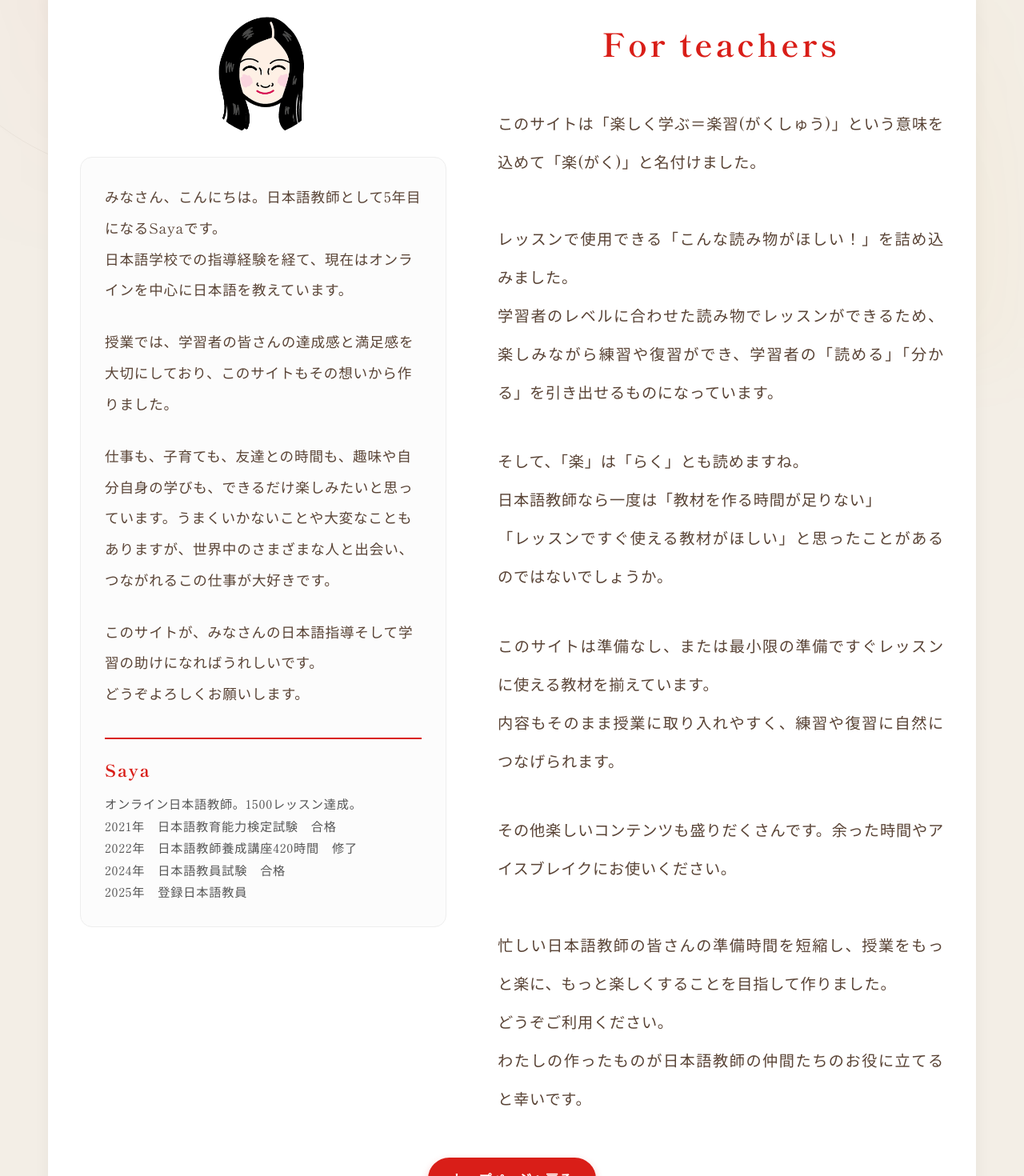
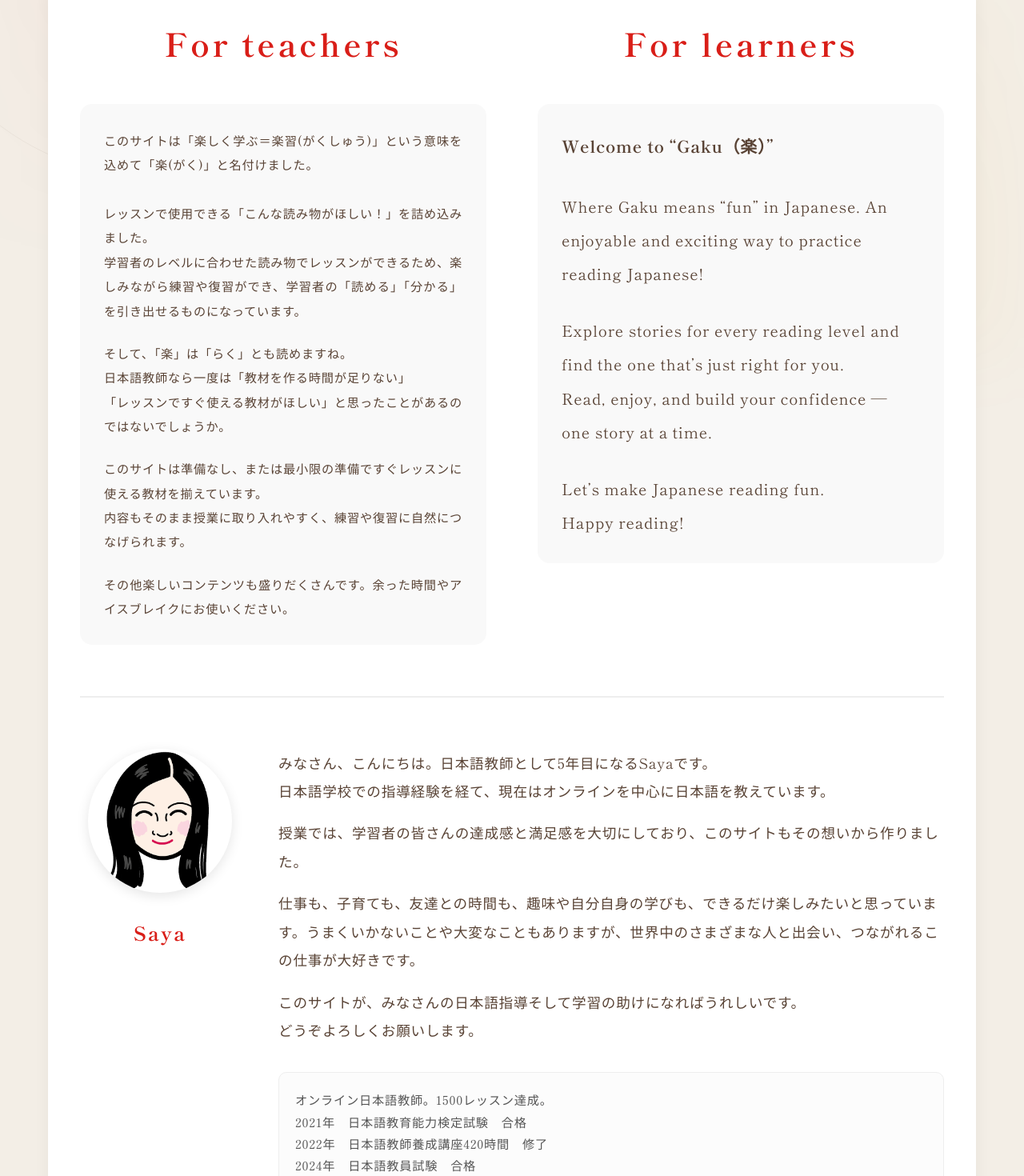
Before and after one commit to shigeshigegeo-stack/rakuenjoyjapanese, a Next.js app: page /about in a window 1280 px wide. Shown: the part 340-1810 px from the top of the page at 80% size. Built offline with nearby package versions, Linux system fonts and the light colour scheme.

Commit message:
Add files via upload

```diff
--- a/src/app/about/page.tsx
+++ b/src/app/about/page.tsx
@@ -14,63 +14,9 @@ export default function AboutPage() {
                 boxShadow: '0 4px 20px rgba(0,0,0,0.05)',
                 color: 'var(--text-color)'
             }}>
-                <div style={{ display: 'flex', flexDirection: 'row', flexWrap: 'wrap', gap: '4rem' }}>
-
-                    {/* Left Column (Was Right): Profile */}
-                    <div style={{ flex: '1 1 400px', paddingTop: '0px' }}>
-
-                        {/* Profile Image */}
-                        <div style={{ textAlign: 'center', marginBottom: '20px' }}>
-                            <img
-                                src="/saya_profile.png"
-                                alt="Saya"
-                                style={{
-                                    width: '150px',
-                                    height: 'auto',
-                                    borderRadius: '50%',
-                                    maxWidth: '100%'
-                                }}
-                            />
-                        </div>
-
-                        <div style={{
-                            background: '#fcfcfc',
-                            padding: '30px',
-                            borderRadius: '15px',
-                            border: '1px solid #eee'
-                        }}>
-                            <div style={{ fontSize: '1.1rem', lineHeight: '2.2', marginBottom: '2em' }}>
-                                <p style={{ marginBottom: '1.5em' }}>
-                                    みなさん、こんにちは。日本語教師として5年目になるSayaです。<br />
-                                    日本語学校での指導経験を経て、現在はオンラインを中心に日本語を教えています。
-                                </p>
-                                <p style={{ marginBottom: '1.5em' }}>
-                                    授業では、学習者の皆さんの達成感と満足感を大切にしており、このサイトもその想いから作りました。
-                                </p>
-                                <p style={{ marginBottom: '1.5em' }}>
-                                    仕事も、子育ても、友達との時間も、趣味や自分自身の学びも、できるだけ楽しみたいと思っています。うまくいかないことや大変なこともありますが、世界中のさまざまな人と出会い、つながれるこの仕事が大好きです。
-                                </p>
-                                <p style={{ marginBottom: '1.5em' }}>
-                                    このサイトが、みなさんの日本語指導そして学習の助けになればうれしいです。<br />
-                                    どうぞよろしくお願いします。
-                                </p>
-                            </div>
-
-                            <div style={{ borderTop: '2px solid var(--accent-red)', paddingTop: '20px' }}>
-                                <h3 style={{ color: 'var(--accent-red)', marginBottom: '10px', fontSize: '1.3rem' }}>Saya</h3>
-                                <p style={{ fontSize: '0.95rem', lineHeight: '1.8', color: '#555' }}>
-                                    オンライン日本語教師。1500レッスン達成。<br />
-                                    2021年　日本語教育能力検定試験　合格<br />
-                                    2022年　日本語教師養成講座420時間　修了<br />
-                                    2024年　日本語教員試験　合格<br />
-                                    2025年　登録日本語教員
-                                </p>
-                            </div>
-                        </div>
-                    </div>
-
-                    {/* Right Column (Was Left): For Teachers */}
-                    <div style={{ flex: '1 1 500px' }}>
+                <div style={{ display: 'flex', flexDirection: 'row', flexWrap: 'wrap', gap: '4rem', marginBottom: '4rem' }}>
+                    {/* Left Column: For Teachers */}
+                    <div style={{ flex: '1 1 400px' }}>
                         <h1 style={{
                             textAlign: 'center',
                             marginBottom: '40px',
@@ -81,35 +27,124 @@ export default function AboutPage() {
                             For teachers
                         </h1>
 
-                        <div style={{ fontSize: '1.2rem', lineHeight: '2.5', textAlign: 'justify', textJustify: 'inter-ideograph' }}>
-                            <p style={{ marginBottom: '2em' }}>
+                        <div style={{
+                            fontSize: '0.95rem',
+                            lineHeight: '2.0',
+                            textAlign: 'justify',
+                            textJustify: 'inter-ideograph',
+                            background: '#f9f9f9',
+                            padding: '30px',
+                            borderRadius: '15px'
+                        }}>
+                            <p style={{ marginBottom: '1.5em' }}>
                                 このサイトは「楽しく学ぶ＝楽習(がくしゅう)」という意味を込めて「楽(がく)」と名付けました。<br />
                                 <br />
                                 レッスンで使用できる「こんな読み物がほしい！」を詰め込みました。<br />
                                 学習者のレベルに合わせた読み物でレッスンができるため、楽しみながら練習や復習ができ、学習者の「読める」「分かる」を引き出せるものになっています。
                             </p>
 
-                            <p style={{ marginBottom: '2em' }}>
+                            <p style={{ marginBottom: '1.5em' }}>
                                 そして、「楽」は「らく」とも読めますね。<br />
                                 日本語教師なら一度は「教材を作る時間が足りない」<br />
                                 「レッスンですぐ使える教材がほしい」と思ったことがあるのではないでしょうか。
                             </p>
 
-                            <p style={{ marginBottom: '2em' }}>
+                            <p style={{ marginBottom: '1.5em' }}>
                                 このサイトは準備なし、または最小限の準備ですぐレッスンに使える教材を揃えています。<br />
                                 内容もそのまま授業に取り入れやすく、練習や復習に自然につなげられます。
                             </p>
 
                             <p>
-                                その他楽しいコンテンツも盛りだくさんです。余った時間やアイスブレイクにお使いください。<br />
-                                <br />
-                                忙しい日本語教師の皆さんの準備時間を短縮し、授業をもっと楽に、もっと楽しくすることを目指して作りました。<br />
-                                どうぞご利用ください。<br />
-                                わたしの作ったものが日本語教師の仲間たちのお役に立てると幸いです。
+                                その他楽しいコンテンツも盛りだくさんです。余った時間やアイスブレイクにお使いください。
                             </p>
                         </div>
                     </div>
 
+                    {/* Right Column: For Learners */}
+                    <div style={{ flex: '1 1 400px' }}>
+                        <h1 style={{
+                            textAlign: 'center',
+                            marginBottom: '40px',
+                            color: 'var(--accent-red)',
+                            fontFamily: 'var(--font-heading)',
+                            fontSize: '2.5rem'
+                        }}>
+                            For learners
+                        </h1>
+                        <div style={{ fontSize: '1.2rem', lineHeight: '2.2', textAlign: 'left', background: '#f9f9f9', padding: '30px', borderRadius: '15px' }}>
+                            <p style={{ marginBottom: '1.5em', fontWeight: 'bold', fontSize: '1.3rem' }}>
+                                Welcome to “Gaku（楽）”
+                            </p>
+                            <p style={{ marginBottom: '1.5em' }}>
+                                Where Gaku means “fun” in Japanese. An enjoyable and exciting way to practice reading Japanese!
+                            </p>
+                            <p style={{ marginBottom: '1.5em' }}>
+                                Explore stories for every reading level and find the one that’s just right for you.<br />
+                                Read, enjoy, and build your confidence — one story at a time.
+                            </p>
+                            <p>
+                                Let’s make Japanese reading fun.<br />
+                                Happy reading!
+                            </p>
+                        </div>
+                    </div>
+                </div>
+
+                {/* Bottom Section: Saya Profile */}
+                <div style={{
+                    borderTop: '2px solid #eee',
+                    paddingTop: '4rem',
+                    display: 'flex',
+                    flexDirection: 'row',
+                    flexWrap: 'wrap',
+                    gap: '3rem',
+                    justifyContent: 'center'
+                }}>
+                    {/* Profile Image Column */}
+                    <div style={{ flex: '0 0 200px', textAlign: 'center' }}>
+                        <img
+                            src="/saya_profile.png"
+                            alt="Saya"
+                            style={{
+                                width: '180px',
+                                height: 'auto',
+                                borderRadius: '50%',
+                                maxWidth: '100%',
+                                boxShadow: '0 4px 15px rgba(0,0,0,0.1)'
+                            }}
+                        />
+                        <h3 style={{ color: 'var(--accent-red)', marginTop: '20px', marginBottom: '10px', fontSize: '1.5rem' }}>Saya</h3>
+                    </div>
+
+                    {/* Profile Text Column */}
+                    <div style={{ flex: '1 1 400px' }}>
+                        <div style={{ fontSize: '1.1rem', lineHeight: '2.0', marginBottom: '2em' }}>
+                            <p style={{ marginBottom: '1em' }}>
+                                みなさん、こんにちは。日本語教師として5年目になるSayaです。<br />
+                                日本語学校での指導経験を経て、現在はオンラインを中心に日本語を教えています。
+                            </p>
+                            <p style={{ marginBottom: '1em' }}>
+                                授業では、学習者の皆さんの達成感と満足感を大切にしており、このサイトもその想いから作りました。
+                            </p>
+                            <p style={{ marginBottom: '1em' }}>
+                                仕事も、子育ても、友達との時間も、趣味や自分自身の学びも、できるだけ楽しみたいと思っています。うまくいかないことや大変なこともありますが、世界中のさまざまな人と出会い、つながれるこの仕事が大好きです。
+                            </p>
+                            <p>
+                                このサイトが、みなさんの日本語指導そして学習の助けになればうれしいです。<br />
+                                どうぞよろしくお願いします。
+                            </p>
+                        </div>
+
+                        <div style={{ background: '#fcfcfc', padding: '20px', borderRadius: '10px', border: '1px solid #eee' }}>
+                            <p style={{ fontSize: '0.95rem', lineHeight: '1.8', color: '#555' }}>
+                                オンライン日本語教師。1500レッスン達成。<br />
+                                2021年　日本語教育能力検定試験　合格<br />
+                                2022年　日本語教師養成講座420時間　修了<br />
+                                2024年　日本語教員試験　合格<br />
+                                2025年　登録日本語教員
+                            </p>
+                        </div>
+                    </div>
                 </div>
 
                 <div style={{ marginTop: '50px', textAlign: 'center' }}>
```
